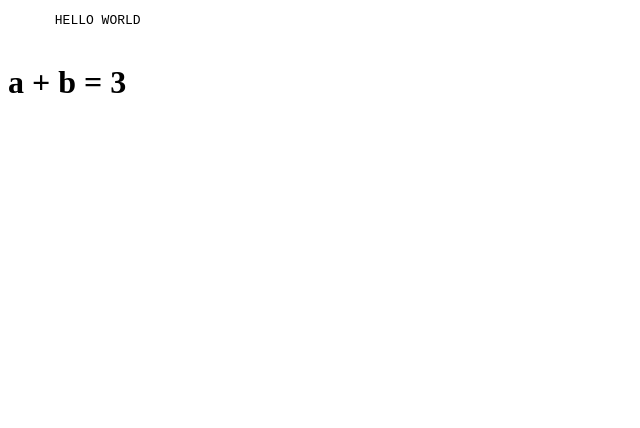
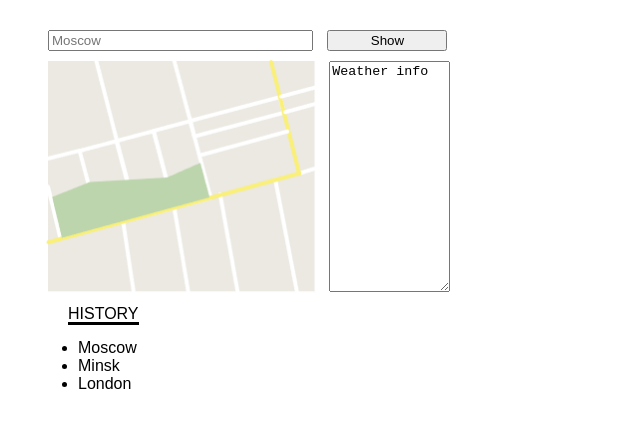
Before and after one commit to vvscode/otus-js-hw07-weather, a website: page src/index.html in a window 1280 px wide. Shown: the whole page, without its empty margins (0-640 px from the left). Drawn offline with Linux system fonts and the light colour scheme.

Commit message:
simple html and css markup

```diff
--- a/src/index.html
+++ b/src/index.html
@@ -1,13 +1,12 @@
 <!doctype html>
-<html lang="ru">
+<html lang="en">
   <head>
-    <title>Список</title>
     <meta charset="UTF-8" />
+    <meta name="viewport" content="width=device-width, initial-scale=1.0" />
+    <title>Weather</title>
+    <link rel="stylesheet" href="style.css" />
   </head>
   <body>
-    <pre>
-      HELLO WORLD
-    </pre>
     <div class="app"></div>
     <script type="module" src="index.js"></script>
   </body>
--- a/src/index.js
+++ b/src/index.js
@@ -1,4 +1,33 @@
-document.querySelector(".app").innerHTML = `<h1>a + b = ${sum(1, 2)}</h1>`;
+document.querySelector(".app").innerHTML = `
+      <span>
+        <div class="panel-search">
+          <input
+            class="input-search"
+            type="search"
+            inputmode="latin"
+            required
+            placeholder="Moscow"
+          />
+          <button class="btn-search">Show</button>
+        </div>
+        <div>
+          <span>
+            <img class="city-map" src="map.png" />
+          </span>
+          <span>
+            <textarea class="weather-info">Weather info</textarea>
+          </span>
+        </div>
+      </span>
+      <span class="sidebar">
+        <label class="history-label">HISTORY</label>
+        <ul class="search-history">
+          <li>Moscow</li>
+          <li>Minsk</li>
+          <li>London</li>
+        </ul>
+      </span>
+`;
 
 export function sum(a, b) {
   return a + b;
--- /dev/null
+++ b/src/style.css
@@ -0,0 +1,33 @@
+.app {
+  font-family: sans-serif;
+  margin: 30px;
+}
+
+.input-search {
+  width: 265px;
+}
+
+.btn-search {
+  margin-left: 10px;
+  width: 120px;
+}
+
+.panel-search {
+  margin-left: 10px;
+}
+
+.city-map {
+  height: 250px;
+}
+
+.weather-info {
+  vertical-align: top;
+  height: 225px;
+  width: 115px;
+  margin-top: 10px;
+}
+
+.history-label {
+  margin-left: 30px;
+  border-bottom-style: solid;
+}
```
Also changed, not shown: src/map.png (added).
